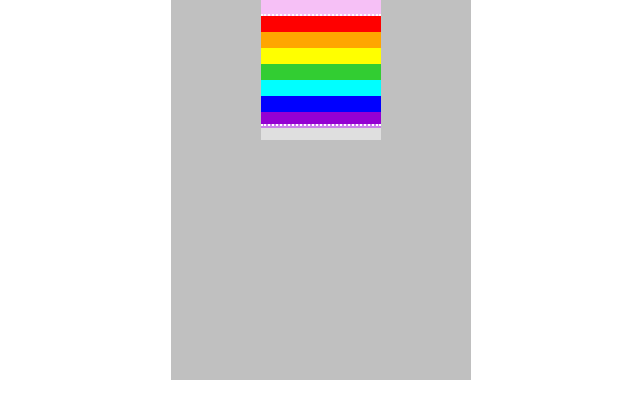
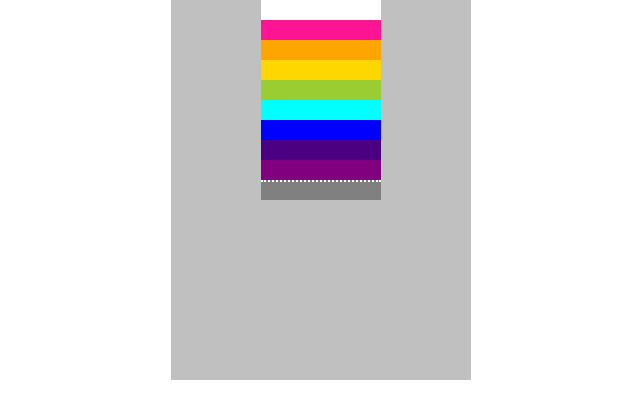
Before and after one commit to igor-colyaskin/zoomer, a website built with webpack: page src/template.html in a window 1280 px wide. Shown: the whole page, without its empty margins (319-959 px from the left). Built offline with nearby package versions, Linux system fonts and the light colour scheme.

Commit message:
for-zoomer: resizeble window and list

```diff
--- a/src/js/bll/onPointMouseEnter.js
+++ /dev/null
@@ -1,12 +0,0 @@
-export const onPointMouseEnter = (id) => {
-    const divCollection = document.querySelectorAll('.point')
-    divCollection.forEach((element, index) => {
-        if(id === (index + 1)) {
-            element.classList.remove('low')
-            element.classList.add('high')
-        }else{
-            element.classList.remove('high')
-            element.classList.add('low')
-        }
-    })
-}
--- a/src/js/bll/onScrollMouseEnter.js
+++ /dev/null
@@ -1,17 +0,0 @@
-export const onScrollTopMouseEnter = ()=>{
-    const container = document.querySelector('.container')
-    const coordinatesContainer = container.getBoundingClientRect()
-
-    container.style.top = `${coordinatesContainer.y + 16}px`
-
-    console.log(coordinatesContainer.y)
-    // const window = document.querySelector('.window')
-    // const coordinatesWindow = window.getBoundingClientRect()
-    // console.log(coordinatesWindow.x, coordinatesWindow.y)
-}
-export const onScrollBottomMouseEnter = ()=>{
-    const container = document.querySelector('.container')
-    const coordinatesContainer = container.getBoundingClientRect()
-
-    container.style.top = `${coordinatesContainer.y - 16}px`
-}
--- a/src/js/bll/store.js
+++ b/src/js/bll/store.js
@@ -1,17 +1,28 @@
 export const store = {
     _state: {
-        shift: 16,
+        shift: 0,
         currentHighElement: 0,
-        windowHeight: 140,
-        elementHeight: 2,
-        elementNubmer: 100,
+        windowHeight: 10,
+        elementHeight: 20,
+        elementNumber: 100,
     },
+
     getState() {
         return this._state
     },
-    //
-    // dispatch(action) {
-    //   this._state.common = commonReducer(this._state.common, action, this)
-    //   this._state.aboutPage = aboutPageReducer(this._state.aboutPage, action)
-    // }
+
+    dispatch(action) {
+        const container = document.querySelector('.container');
+        switch (action.type) {
+            case  'SHIFT_LIST' :
+                const newState = this._state.shift + action.payload.shiftIncrement
+                this._state.shift = newState
+                console.log(newState)
+                const listPosition = 20 - newState * 20
+                container.style.top = `${listPosition}px`
+                break
+            default:
+                console.log('default actions')
+        }
+    }
 }
--- a/src/js/components/ListContainer.js
+++ b/src/js/components/ListContainer.js
@@ -1,19 +1,33 @@
 import {store} from '../bll/store'
 
 export const ListContainer = () => {
-    const {shift} = store.getState()
+    const {shift, elementHeight, elementNumber} = store.getState()
+    const listPosition = 20 - shift * 20
 
+    const backgroundArray = [
+        'deeppink',
+        'orange',
+        'gold',
+        'yellowgreen',
+        'aqua',
+        'blue',
+        'indigo',
+        'purple',
+        'black',
+        'magenta']
 
     const container = document.createElement('div')
     container.classList.add('container')
-    container.style.top = `${shift}px`
+    container.style.top = `${listPosition}px`
 
-    const arr = Array(7).fill(0)
+    const arr = Array(elementNumber).fill(0)
     arr.map((element, index) => {
         const div = document.createElement('div')
         div.classList.add('point')
         div.classList.add('low')
         div.setAttribute('id', `point-${index + 1}`)
+        div.style.height = `${elementHeight}px`
+        div.style.background = backgroundArray[index % 10]
         container.append(div)
     })
     return container
--- a/src/js/components/Page.js
+++ b/src/js/components/Page.js
@@ -1,6 +1,4 @@
 import '../../styles/scss/style.scss'
-import {onPointMouseEnter} from "../bll/onPointMouseEnter";
-import {onScrollTopMouseEnter, onScrollBottomMouseEnter} from "../bll/onScrollMouseEnter";
 import {Window} from './Window.js'
 
 export default function (store) {
--- a/src/js/components/Window.js
+++ b/src/js/components/Window.js
@@ -1,22 +1,27 @@
-import {onScrollTopMouseEnter, onScrollBottomMouseEnter} from "../bll/onScrollMouseEnter";
 import {ListContainer} from './ListContainer'
 import {store} from '../bll/store'
 
+const dispatch = store.dispatch.bind(store)
+
 export const Window = () => {
-    const {windowHeight} = store.getState()
+    const {windowHeight, elementHeight} = store.getState()
     const window = document.createElement('div')
     window.classList.add('window')
-    window.style.height = `${windowHeight}px`
+    window.style.height = `${windowHeight * elementHeight}px`
 
     const scrollTop = document.createElement('div')
     scrollTop.classList.add('scroll')
     scrollTop.classList.add('scroll-top')
-    scrollTop.addEventListener('mouseenter', onScrollTopMouseEnter)
+    scrollTop.addEventListener('mouseenter', () => {
+        dispatch({type: 'SHIFT_LIST', payload: {shiftIncrement: 1}})
+    })
 
     const scrollBottom = document.createElement('div')
     scrollBottom.classList.add('scroll')
     scrollBottom.classList.add('scroll-bottom')
-    scrollBottom.addEventListener('mouseenter', onScrollBottomMouseEnter)
+    scrollBottom.addEventListener('mouseenter', () => {
+        dispatch({type: 'SHIFT_LIST', payload: {shiftIncrement: -1}})
+    })
 
     window.append(ListContainer(), scrollTop, scrollBottom)
     return window
--- a/src/styles/scss/layout/_list.scss
+++ b/src/styles/scss/layout/_list.scss
@@ -5,45 +5,9 @@
   box-sizing: border-box;
 }
 
-.high {
-  height: 40px;
-}
-
-.low {
-  height: 16px
-}
-
-#point-1 {
-  background: red
-}
-
-#point-2 {
-  background: orange
-}
-
-#point-3 {
-  background: yellow
-}
-
-#point-4 {
-  background: limegreen
-}
-
-#point-5 {
-  background: aqua
-}
-
-#point-6 {
-  background: blue
-}
-
-#point-7 {
-  background: darkviolet
-}
-
 .scroll {
   position: absolute;
-  height: 16px;
+  height: 20px;
   width: 120px;
   background: rgba(255, 255, 255, 0.5);
 
--- a/src/styles/scss/layout/_page.scss
+++ b/src/styles/scss/layout/_page.scss
@@ -8,13 +8,12 @@
   position: relative;
   width: 120px;
   margin: 0 auto;
-  background: violet;
+  background: white;
   overflow: hidden;
   z-index: 1;
 }
 .container {
   position: relative;
-  top: 0;
   height: 140px;
   width: 120px;
   margin: 0 auto;
```
